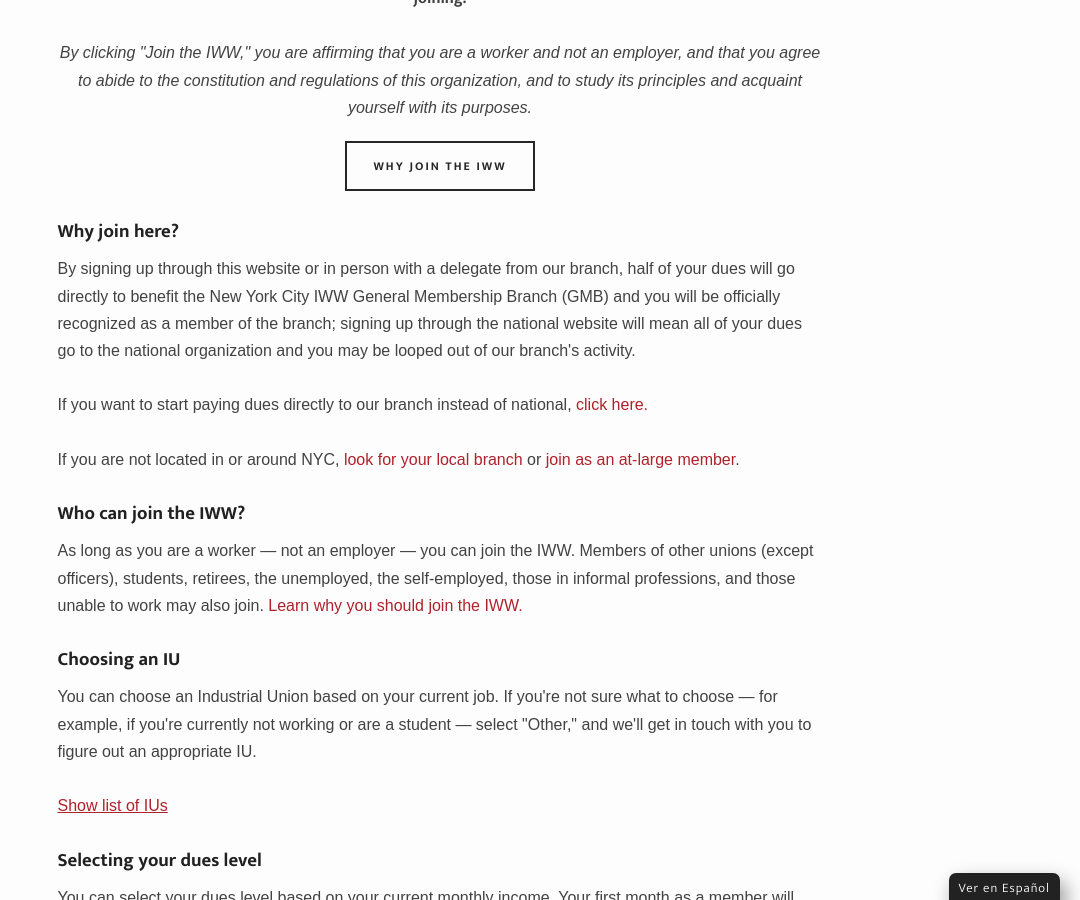
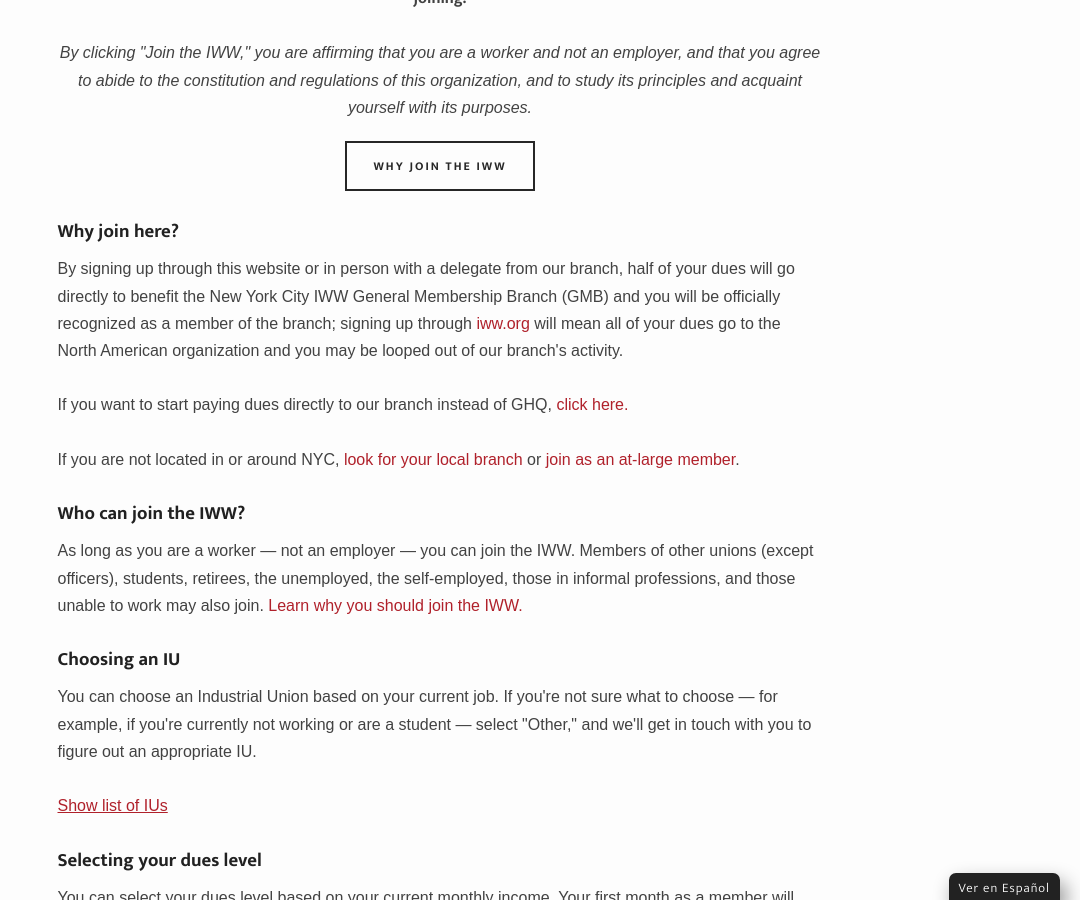
Before and after one commit to IWW-NYC-GMB/iww.nyc, a Jekyll site: the page built from join.html, in a window 1280 px wide and 900 px high, scrolled down 1735 px. Shown: the whole window, without its empty margins (200-1280 px from the left). Built offline with Jekyll 4.4.1, drawn with Linux system fonts in a browser that asks for light colours; some web fonts are replaced.

Commit message:
Update join.html

```diff
--- a/join.html
+++ b/join.html
@@ -150,8 +150,8 @@
 <a href="{{site.baseurl}}/why-join"><button class="small" ontouchstart="">Why join the IWW</button></a>
 </div><br>
 <p><h3>Why join here?</h3>
-By signing up through this website or in person with a delegate from our branch, half of your dues will go directly to benefit the New York City IWW General Membership Branch (GMB) and you will be officially recognized as a member of the branch; signing up through the national website will mean all of your dues go to the national organization and you may be looped out of our branch's activity.<br><br>
-If you want to start paying dues directly to our branch instead of national, <a href="{{site.baseurl}}/dues">click here.</a><br><br>
+By signing up through this website or in person with a delegate from our branch, half of your dues will go directly to benefit the New York City IWW General Membership Branch (GMB) and you will be officially recognized as a member of the branch; signing up through <a href="https://iww.org">iww.org</a> will mean all of your dues go to the North American organization and you may be looped out of our branch's activity.<br><br>
+If you want to start paying dues directly to our branch instead of GHQ, <a href="{{site.baseurl}}/dues">click here.</a><br><br>
 If you are not located in or around NYC, <a href="https://www.iww.org/branches">look for your local branch</a> or <a href="https://www.iww.org/content/join-one-big-union">join as an at-large member</a>.<br><br>
 <h3>Who can join the IWW?</h3>
 As long as you are a worker — not an employer — you can join the IWW. Members of other unions (except officers), students, retirees, the unemployed, the self-employed, those in informal professions, and those unable to work may also join. <a href="https://wobblycity.org/why-join">Learn why you should join the IWW.</a><br><br>
```
